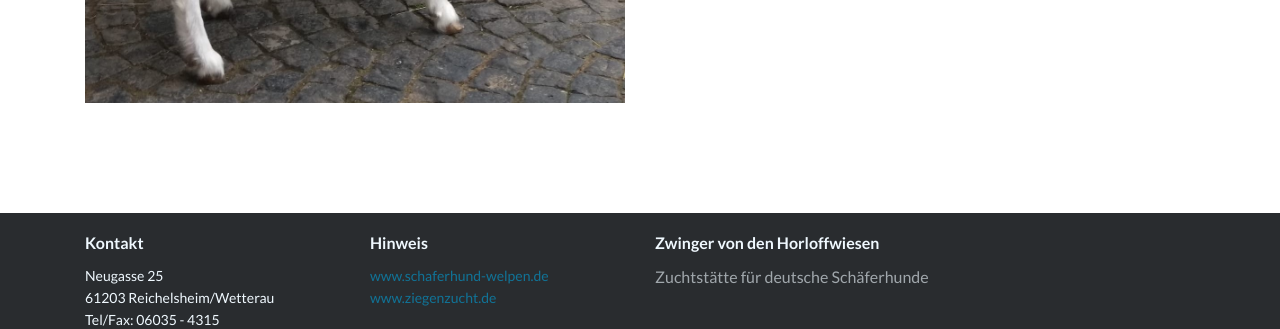
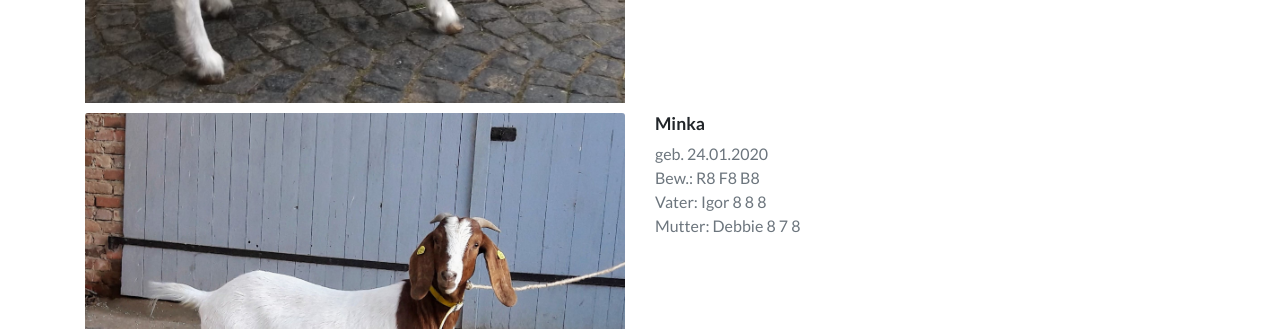
Before and after one commit to sterafix/vonDenHorloffwiesen, a plain HTML site: page Ziegen_Zicken.html in a window 1280 px wide. Shown: the part 10170-10499 px from the top of the page. Drawn offline with nearby package versions, Linux system fonts and the light colour scheme; files whose address does not match are found by name.

Commit message:
feat: foto bruno & zicke minka

```diff
--- a/Ziegen_Zicken.html
+++ b/Ziegen_Zicken.html
@@ -209,6 +209,13 @@
                         <p class="text-muted card-text">geb. 24.01.2020<br>Bew.: R8 F8 B8<br>Vater: Igor 8 8 8<br>Mutter: Debbie 8 7 8<br></p>
                     </div>
                 </div>
+                <div class="row" style="margin-bottom: 10px;">
+                    <div class="col-md-6"><img class="card-img-top scale-on-hover" src="assets/img/20230811_085104~2.jpg" alt="Card Image"></div>
+                    <div class="col-md-6">
+                        <h6>Minka</h6>
+                        <p class="text-muted card-text">geb. 24.01.2020<br>Bew.: R8 F8 B8<br>Vater: Igor 8 8 8<br>Mutter: Debbie 8 7 8</p>
+                    </div>
+                </div>
             </div>
         </section>
     </main>
```
Also changed, not shown: Ziegen_Boecke.html (+1 -1 lines), assets/img/20230811_085104~2.jpg (added), 1 other file.
